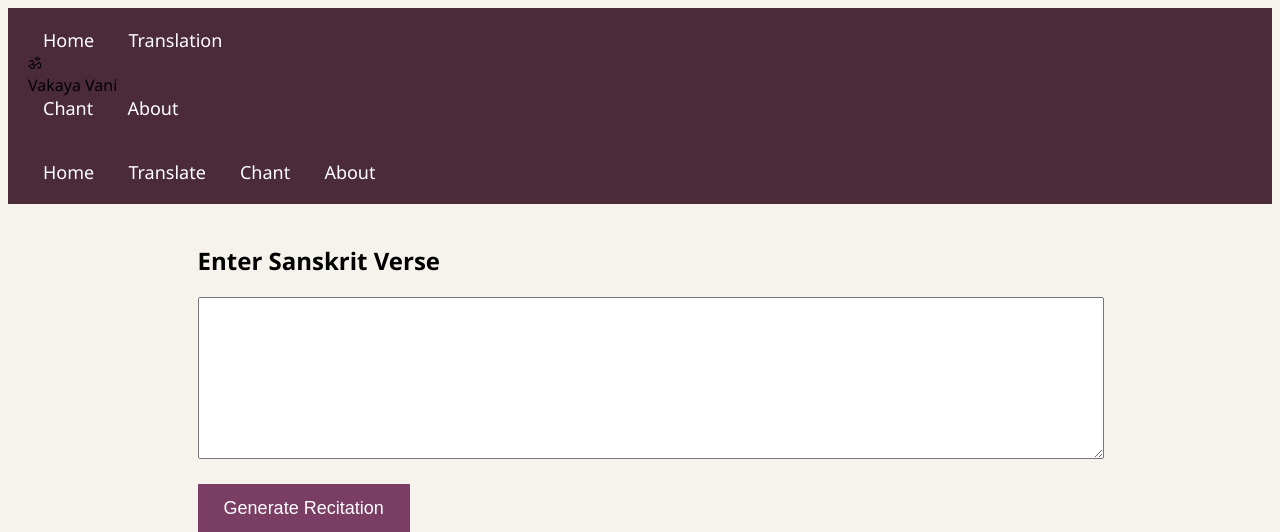
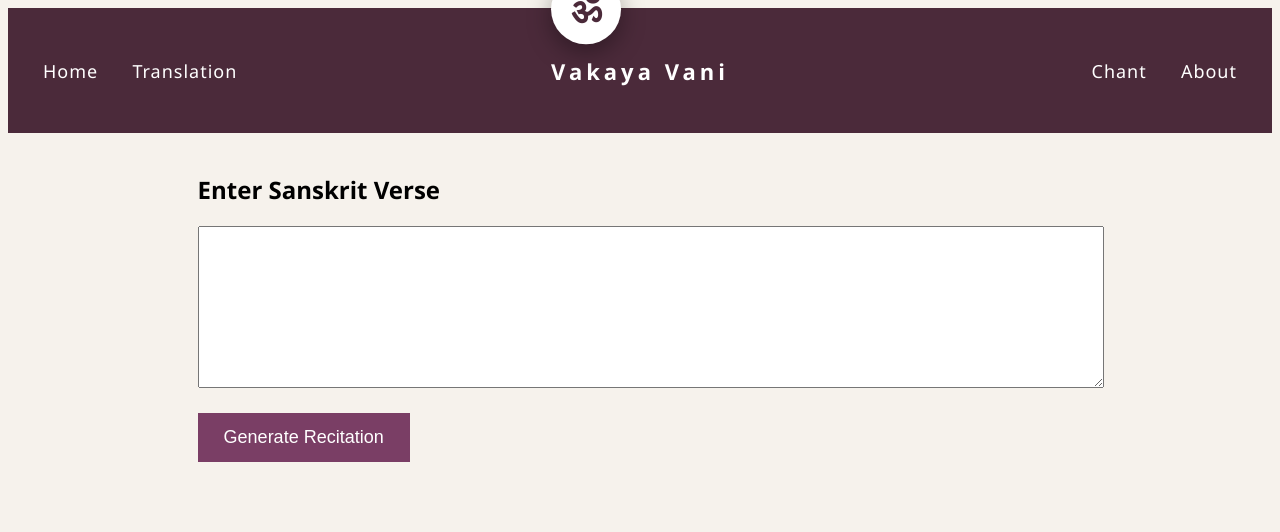
Before and after one commit to PHANTOMNOVAX/4-BIT, a Flask app: page /translate in a window 1280 px wide. Shown: the top 532 px of the page. Run offline with Flask 3, Linux system fonts and the light colour scheme.

Commit message:
Update translate.html

```diff
--- a/templates/translate.html
+++ b/templates/translate.html
@@ -6,7 +6,97 @@
 <title>Translation Tool</title>
 
 <style>
+/* NAVBAR */
 
+.navbar{
+display:flex;
+justify-content:space-between;
+align-items:center;
+background:#4b2a3a;
+padding:18px 70px;
+position:relative;
+height:85px;
+}
+
+
+/* LEFT LINKS */
+
+.nav-left a{
+margin-right:45px;
+color:white;
+text-decoration:none;
+font-size:18px;
+letter-spacing:1px;
+}
+
+
+/* RIGHT LINKS */
+
+.nav-right a{
+margin-left:45px;
+color:white;
+text-decoration:none;
+font-size:18px;
+letter-spacing:1px;
+}
+
+
+/* CENTER LOGO */
+
+.logo-container{
+position:absolute;
+left:50%;
+top:-28px;
+transform:translateX(-50%);
+text-align:center;
+}
+
+
+/* OM CIRCLE */
+
+.logo-circle{
+width:70px;
+height:70px;
+background:white;
+border-radius:50%;
+display:flex;
+align-items:center;
+justify-content:center;
+font-size:36px;
+color:#4b2a3a;
+font-weight:bold;
+
+box-shadow:0px 8px 25px rgba(0,0,0,0.35);
+
+animation:floatLogo 2s ease-in-out infinite alternate;
+}
+
+
+/* FLOAT EFFECT */
+
+@keyframes floatLogo{
+from{ transform:translateY(0px);}
+to{ transform:translateY(-7px);}
+}
+
+
+/* BRAND NAME */
+
+.logo-text{
+color:white;
+font-size:22px;
+letter-spacing:4px;
+margin-top:6px;
+font-weight:bold;
+}
+
+
+/* HOVER EFFECT */
+
+.navbar a:hover{
+color:#f0c674;
+transition:.3s;
+}
 body{
 font-family:"Segoe UI";
 background:#f6f2ec;
@@ -59,14 +149,7 @@ border-radius:10px;
 
 <body>
 {% include "navbar.html" %}
-<div class="navbar">
 
-<a href="/">Home</a>
-<a href="/translate">Translate</a>
-<a href="/chant">Chant</a>
-<a href="/about">About</a>
-
-</div>
 
 
 <div class="container">
```
